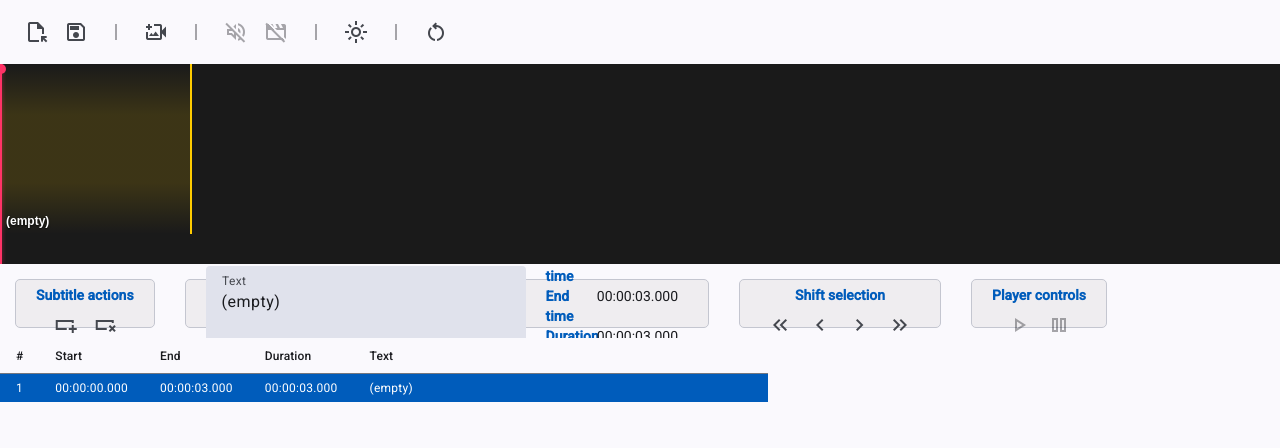
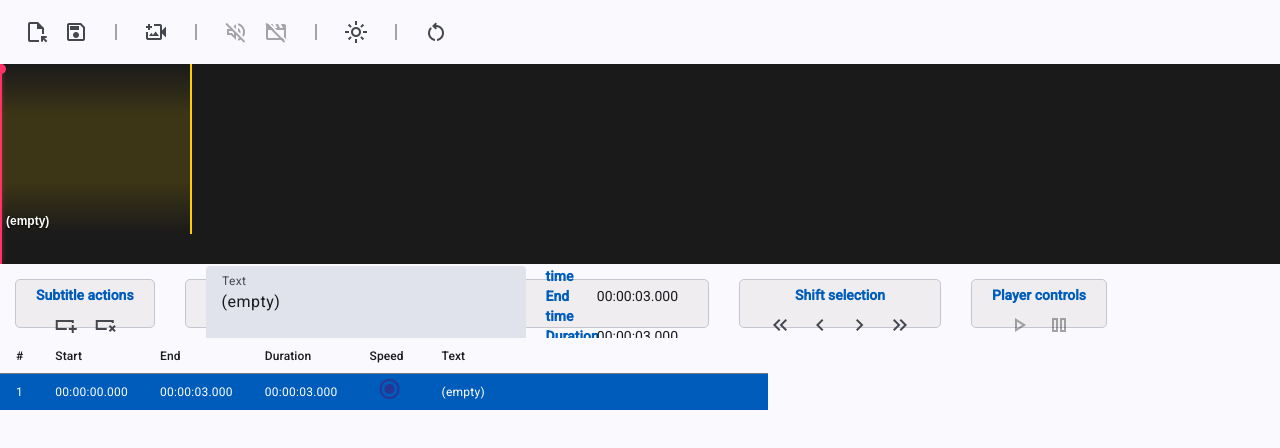
Before and after one commit to andreaoddo/subsynch, an Angular app: page / in a window 1280 px wide. Both pictures are taken after a click on the button "variable_add". Shown: the top 448 px of the page. Built offline with nearby package versions, Linux system fonts and the light colour scheme.

Commit message:
:sparkles: subtitles speed

```diff
--- a/src/components/context.service.ts
+++ b/src/components/context.service.ts
@@ -120,11 +120,7 @@ export class ContextService {
   addNewSubtitle() {
     let sub: SubtitleAndId = {
       id: uuid(),
-      subtitle: {
-        fromTime: 0,
-        toTime: 0,
-        text: '(empty)',
-      },
+      subtitle: new Subtitle(0, 0,'(empty)')
     };
     if (this.selectionRange()) {
       sub.subtitle.fromTime = Math.round(this.selectionRange()!.start);
@@ -164,7 +160,7 @@ export class ContextService {
   updateSubtitle(id: string, fromTime: number, toTime: number, text: string) {
     this.#subtitles.update((subs: SubtitleAndId[]) => {
       return subs.map((sub) =>
-        sub.id === id ? { ...sub, subtitle: { fromTime, toTime, text } } : sub,
+        sub.id === id ? { ...sub, subtitle: new Subtitle( fromTime, toTime, text ) } : sub,
       );
     });
   }
@@ -254,11 +250,7 @@ export class ContextService {
       const endMs = this.#toMs(match[5], match[6], match[7], match[8]);
       const text = lines.slice(2).join('\n');
 
-      subs.push({
-        fromTime: startMs,
-        toTime: endMs,
-        text: text,
-      });
+      subs.push(new Subtitle(startMs, endMs, text ));
     }
 
     return subs;
--- a/src/components/dto.ts
+++ b/src/components/dto.ts
@@ -1,7 +1,28 @@
-export interface Subtitle {
-  fromTime: number;
-  toTime: number;
-  text: string;
+export class Subtitle {
+  constructor(
+    public fromTime: number,
+    public toTime: number,
+    public text: string,
+  ) {}
+
+  get durationMs(): number {
+    return this.toTime - this.fromTime;
+  }
+
+  get cps(): number {
+    const duration = this.durationMs;
+    return this.text.length / duration * 1000;
+  }
+
+  get speed(): SubtitleSpeed {
+    const durationMs = this.durationMs;
+    const cps = this.cps;
+    if(durationMs < 1000 || cps > 20) return 'TOO_FAST';
+    if(cps > 17 && cps <= 20) return 'WARNING_FAST';
+    if(cps >= 12 && cps <= 17 && durationMs >= 1500) return 'OPTIMAL';
+    if(durationMs >= 1000 && durationMs < 1500 && cps <= 17) return 'WARNING_SLOW'
+    else return 'TOO_SLOW'
+  }
 }
 
 export interface SubtitleAndId {
@@ -15,3 +36,5 @@ export interface SelectionRange {
 }
 
 export type VideoMode = 'none' | 'audio' | 'video';
+
+export type SubtitleSpeed = 'TOO_FAST' | 'WARNING_FAST' | 'OPTIMAL' | 'WARNING_SLOW' | 'TOO_SLOW'
--- /dev/null
+++ b/src/components/semaphore.ts
@@ -0,0 +1,63 @@
+import { Component, input, computed } from '@angular/core';
+import { SubtitleSpeed } from './dto';
+import { MatIconButton } from '@angular/material/button';
+import { MatTooltip } from '@angular/material/tooltip';
+
+@Component({
+  selector: 'app-semaphore',
+  template: `
+    <button matIconButton class="material-btn no-disc-button" [matTooltip]="this.tooltip()" matTooltipPosition="after" disableRipple>
+      <span class="material-symbols-outlined" [style.color]="this.color()">
+        radio_button_checked
+      </span>
+    </button>
+  `,
+  styles: [
+    `
+      .no-disc-button {
+        --mat-icon-button-state-layer-color: transparent;
+        /* Optional: removes the default padding if you want it completely flush */
+        padding: 0;
+        height: fit-content;
+      }
+    `,
+  ],
+  imports: [MatIconButton, MatTooltip],
+})
+export class SemaphoreComponent {
+  speed = input<SubtitleSpeed | null>();
+
+  color = computed(() => {
+    let speed = this.speed();
+    if (!speed) return;
+    switch (speed!) {
+      case 'TOO_FAST':
+        return '#D32F2F';
+      case 'WARNING_FAST':
+        return '#F57C00';
+      case 'OPTIMAL':
+        return '#388E3C';
+      case 'WARNING_SLOW':
+        return '#0288D1';
+      case 'TOO_SLOW':
+        return '#283593';
+    }
+  });
+
+  tooltip = computed(() => {
+    let speed = this.speed();
+    if (!speed) return;
+    switch (speed!) {
+      case 'TOO_FAST':
+        return 'Too fast';
+      case 'WARNING_FAST':
+        return 'Fast';
+      case 'OPTIMAL':
+        return 'Optimal';
+      case 'WARNING_SLOW':
+        return 'Slow';
+      case 'TOO_SLOW':
+        return 'Too slow';
+    }
+  });
+}
--- a/src/components/subtitle-table.ts
+++ b/src/components/subtitle-table.ts
@@ -3,11 +3,12 @@ import { MatTableModule } from '@angular/material/table';
 import { FormatMsPipe } from './formatms.pipe';
 import { FormatSubPipe } from './format-sub.pipe';
 import { ContextService } from './context.service';
+import { SemaphoreComponent } from './semaphore';
 
 @Component({
   selector: 'app-subtitle-table',
   standalone: true,
-  imports: [MatTableModule, FormatMsPipe, FormatSubPipe],
+  imports: [MatTableModule, FormatMsPipe, FormatSubPipe, SemaphoreComponent],
   styles: [
     `
       :host {
@@ -44,15 +45,19 @@ import { ContextService } from './context.service';
       }
 
       .mat-column-fromTime {
-        width: 5vw;
+        width: 4vw;
       }
 
       .mat-column-toTime {
-        width: 5vw;
+        width: 4vw;
       }
 
       .mat-column-duration {
-        width: 5vw;
+        width: 4vw;
+      }
+
+      .mat-column-speed {
+        width: 1vw;
       }
 
       .mat-column-text {
@@ -111,6 +116,13 @@ import { ContextService } from './context.service';
             </td>
           </ng-container>
 
+          <ng-container matColumnDef="speed">
+            <th mat-header-cell *matHeaderCellDef>Speed</th>
+            <td mat-cell *matCellDef="let element">
+              <app-semaphore [speed]="element.subtitle.speed"></app-semaphore>
+            </td>
+          </ng-container>
+
           <!-- Text Column -->
           <ng-container matColumnDef="text">
             <th mat-header-cell *matHeaderCellDef>Text</th>
@@ -132,7 +144,7 @@ import { ContextService } from './context.service';
 })
 export class SubtitleTable {
   context = inject(ContextService);
-  displayedColumns: string[] = ['position', 'fromTime', 'toTime', 'duration', 'text'];
+  displayedColumns: string[] = ['position', 'fromTime', 'toTime', 'duration', 'speed', 'text'];
 
   setCurrentSub(i: string | null | undefined) {
     if (i === null || i === undefined) return;
```
